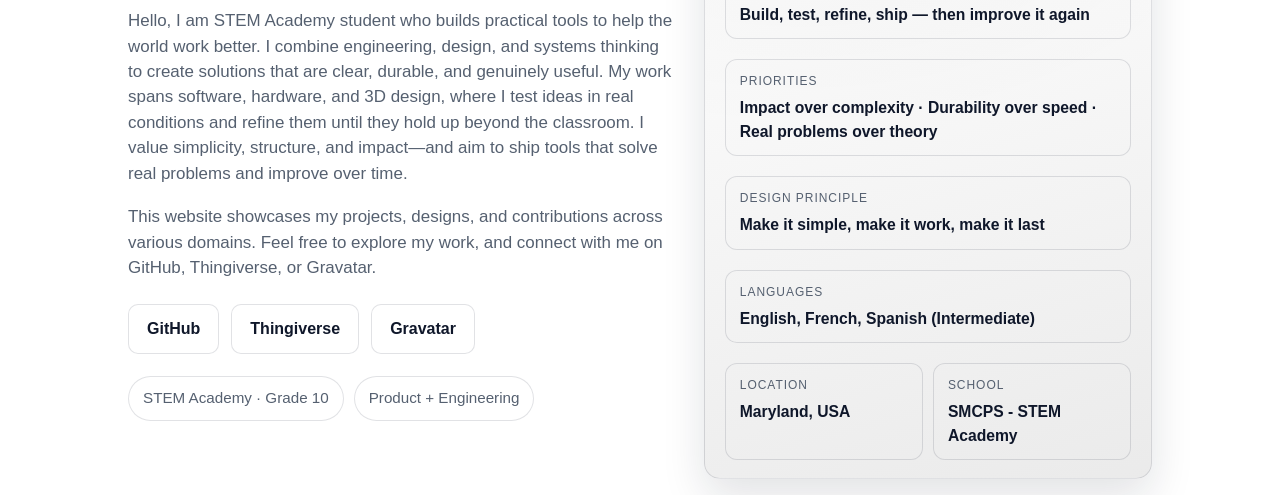
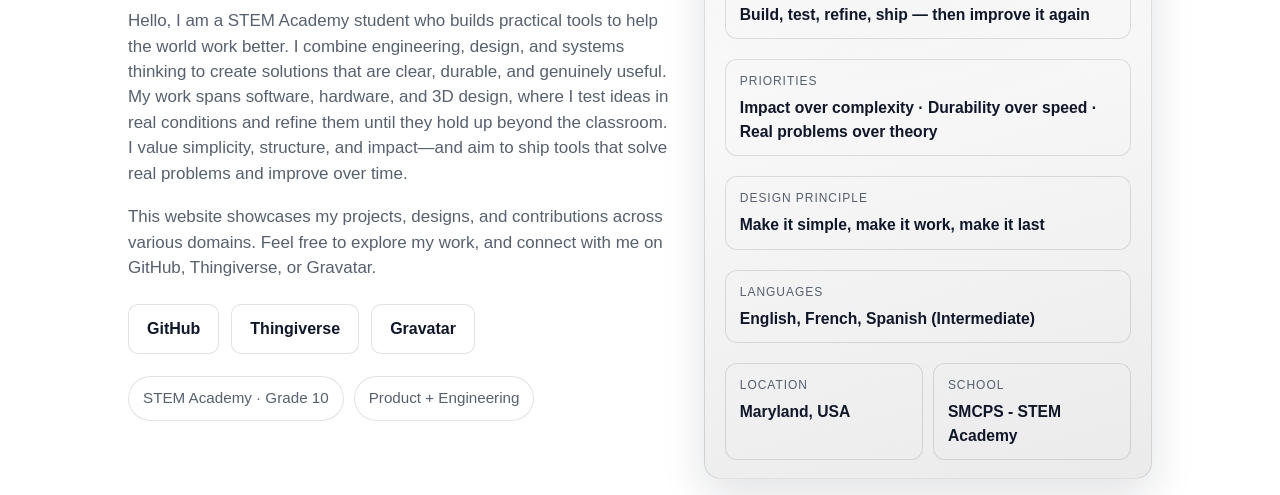
Before and after one commit to Psavvas/paulsavvas.me, an Astro site: page / in a window 1280 px wide. Shown: the part 305-800 px from the top of the page. Built offline with nearby package versions, Linux system fonts and the light colour scheme; Astro itself is replaced by a stand-in of ours.

Commit message:
Fix grammatical error in introduction text

```diff
--- a/src/pages/index.astro
+++ b/src/pages/index.astro
@@ -11,7 +11,7 @@ import BaseLayout from '../layouts/BaseLayout.astro';
             <p class="eyebrow">Student, Engineer, Developer and Leader</p>
             <h1>Paul Savvas</h1>
             <p class="lede">
-              Hello, I am STEM Academy student who builds practical tools to
+              Hello, I am a STEM Academy student who builds practical tools to
               help the world work better. I combine engineering, design, and
               systems thinking to create solutions that are clear, durable,
               and genuinely useful. My work spans software, hardware, and 3D
```
